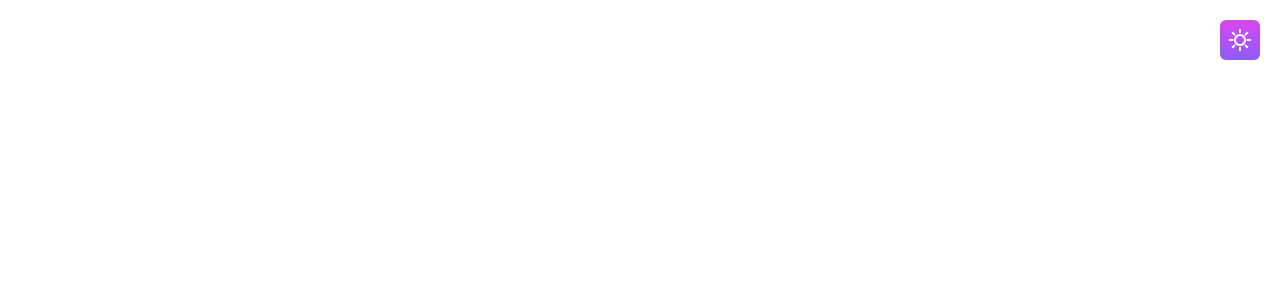
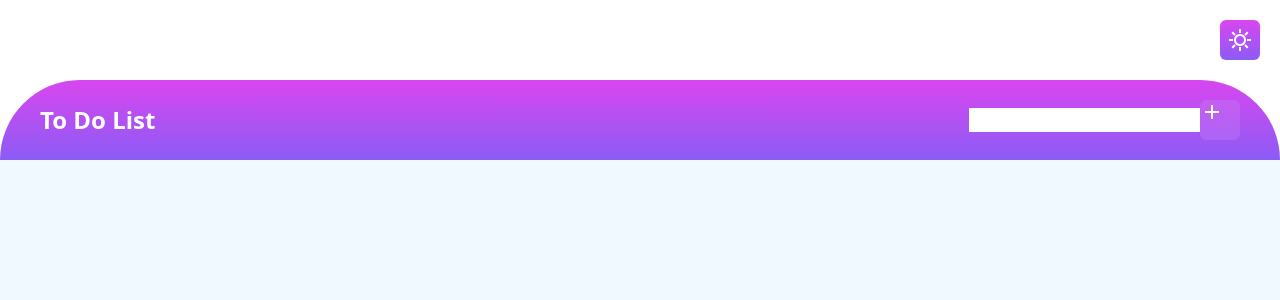
Before and after one commit to Nikkihosseini/redux-todo-dnd, a React (Vite) app: page / in a window 1280 px wide. Shown: the top 300 px of the page. Built offline with nearby package versions, Linux system fonts and the light colour scheme.

Commit message:
feat: add title To Do List for project

```diff
--- a/index.html
+++ b/index.html
@@ -6,7 +6,7 @@
     <meta name="viewport" content="width=device-width, initial-scale=1.0" />
     <title>redux-todo-dnd</title>
   </head>
-  <body class="w-full h-full font-sans text-gray-900 dark:text-white">
+  <body class="w-full h-full font-sans text-gray-900 dark:text-stone-200">
     <div id="root"></div>
     <script type="module" src="/src/main.jsx"></script>
   </body>
--- a/src/Pages/ToDo.jsx
+++ b/src/Pages/ToDo.jsx
@@ -5,8 +5,22 @@ import 'material-symbols';
 export default function ToDo(){
     return(
         <>
-            <div className='relative w-full h-screen bg-white dark:bg-slate-800'>
+            <div className='relative w-full h-screen bg-white dark:bg-slate-900'>
                 <ToggleThemBtn/>
+                <div className='absolute bg-sky-50 dark:bg-slate-800 rounded-t-[5rem] w-full h-screen top-20 '>
+
+                    <div className='flex items-center justify-between bg-gradient-to-t from-violet-500 to-fuchsia-500 h-20 px-5 md:px-10 rounded-t-[5rem] overflow-hidden text-white'>
+                        <div>
+                             <h1 className='font-bold text-2xl'>To Do List</h1>
+                             <span></span>
+                        </div>
+                        <div className='flex items-center justify-center'>
+                            <input type="text" name="todo"/>
+                            <span className='flex items-center justify-center material-symbols-outlined backdrop-blur-md h-10 w-10 rounded-md bg-blue-50/10 hover:bg-blue-50/20 cursor-pointer transition-all'>add</span>
+                        </div>
+                    </div>
+
+                </div>
 
             </div>
         </>
```
